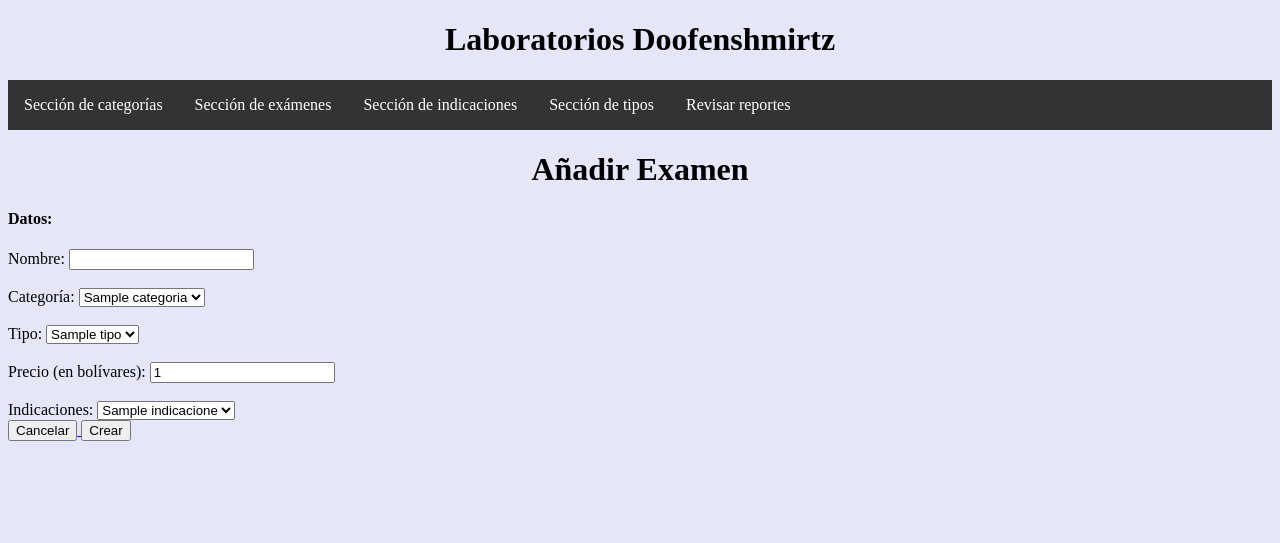
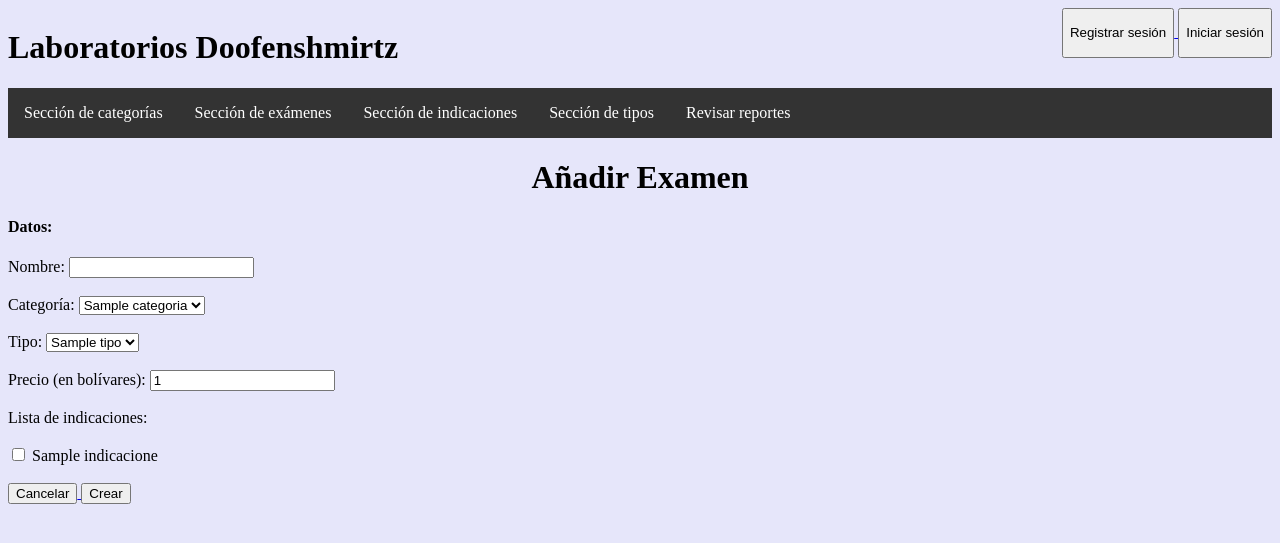
Before and after one commit to Luna-Hazuki2006/Laboratorio_Doofenshmirtz, a Flask app: page /crear_examen in a window 1280 px wide. Shown: the top 543 px of the page. Run offline with Flask 3, Linux system fonts and the light colour scheme; a database or web service that is not in the repository returns one stand-in record (values such as "Sample title").

Commit message:
cositas que si funcionan

```diff
--- a/app.py
+++ b/app.py
@@ -55,14 +55,23 @@
     if request.method == 'POST':
         forma = request.form
         numero = examenes.count_documents({}) + 1
-        pprint(forma['categoria'])
-        pprint(forma['indicacion'])
-        print(forma['tipo'])
-        print(forma['precio'])
-        print(forma['nombre'])
-        pprint(forma['categoria'])
-        pprint(forma['tipo'])
-        pprint(forma['indicacion'])
+        # pprint(forma['categoria'])
+        # pprint(forma['indicacion'])
+        # print(forma['tipo'])
+        # print(forma['precio'])
+        # print(forma['nombre'])
+        # pprint(forma['categoria'])
+        # pprint(forma['tipo'])
+        # pprint(forma['indicacion'])
+        lista = []
+        # for indica in descripciones:
+            # pprint(forma['indicacion'])
+            # if indica['id'] == forma[indica['id']]:
+            #     lista.append(forma[indica['id']])
+            #     pprint(forma[indica['id']])
+        pprint(request.form.getlist('check'))
+        for item in request.form.getlist('check'):
+            lista.append(indicaciones.find_one(item))
         nuevo_examen = {
             'id': 'E' + str(numero),
             'nombre': forma['nombre'],
@@ -106,6 +115,13 @@
         pprint(forma['tipo'])
         pprint(forma['categoria'])
         pprint(forma['indicacion'])
+        lista = []
+        for indica in descripciones:
+            pprint(forma['indicacion'])
+            if indica['id'] == forma[indica['id']]:
+                lista.append(forma[indica['id']])
+                pprint(forma[indica['id']])
+        pprint(lista)
         nuevo_examen = {
             'id': viejo_examen['id'],
             'nombre': forma['nombre'],
@@ -367,11 +383,22 @@
 
 @app.route('/reportes', methods=['GET'])
 def reportes():
+
     return render_template('/reportes/index.html')
 
 @app.route('/registrar_sesion', methods=['GET', 'POST'])
 def registrar_sesion():
+    if request.method == 'POST':
+        forma = request.form
+
     return render_template('/usuarios/registrar_sesion/index.html')
+
+@app.route('/inciar_sesion', methods=['GET', 'POST'])
+def iniciar_sesion():
+    if request.method == 'POST':
+        forma = request.form
+
+    return render_template('/usuarios/iniciar_sesion/index.html')
 
 if __name__ == '__main__':
     app.run(debug=True)
--- a/static/index.js
+++ b/static/index.js
@@ -1,7 +1,7 @@
 const ctx = document.getElementById('myChart');
 
 new Chart(ctx, {
-    type: 'line',
+    type: 'pie',
     data: {
         labels: ['Red', 'Blue', 'Yellow', 'Green', 'Purple', 'Orange'],
         datasets: [{
@@ -18,3 +18,29 @@
         }
     }
 });
+
+const xyValues = [
+    {x:51, y:7},
+    {x:60, y:8},
+    {x:70, y:8},
+    {x:80, y:9},
+    {x:90, y:9},
+    {x:100, y:9},
+    {x:110, y:10},
+    {x:120, y:11},
+    {x:130, y:14},
+    {x:140, y:14},
+    {x:150, y:15}
+  ];
+
+  new Chart("myChart", {
+    type: "scatter",
+    data: {
+      datasets: [{
+        pointRadius: 4,
+        pointBackgroundColor: "rgba(0,0,255,1)",
+        data: xyValues
+      }]
+    },
+    options:{}
+  });
--- a/static/style.css
+++ b/static/style.css
@@ -38,3 +38,12 @@
 li a:hover {
     background-color: #111111;
 }
+
+header {
+    display: flex;
+    justify-content: space-between;
+}
+
+header div button {
+    min-height: calc(100% - 30px);
+}
--- a/templates/base/index.html
+++ b/templates/base/index.html
@@ -3,14 +3,26 @@
 <head>
     <meta charset="UTF-8">
     <meta name="viewport" content="width=device-width, initial-scale=1.0">
+    <!-- <link href="https://fonts.googleapis.com/css?family=Press+Start+2P" rel="stylesheet"> -->
+    <!-- <link href="https://unpkg.com/nes.css/css/nes.css" rel="stylesheet" /> -->
+    <script src="https://cdn.jsdelivr.net/npm/chart.js" defer></script>
     <link rel="stylesheet" href="{{ url_for('static', filename='style.css') }}">
-    <script src="https://cdn.jsdelivr.net/npm/chart.js" defer></script>
     <script src="{{ url_for('static', filename='index.js') }}" defer></script>
     <title>{% block title %}{% endblock %}</title>
 </head>
 <body>
     <header>
-        <h1>Laboratorios Doofenshmirtz</h1>
+        <div>
+            <h1>Laboratorios Doofenshmirtz</h1>
+        </div>
+        <div>
+            <a href="{{ url_for('registrar_sesion') }}">
+                <button type="button">Registrar sesión</button>
+            </a>
+            <a href="{{ url_for('iniciar_sesion') }}">
+                <button type="button">Iniciar sesión</button>
+            </a>
+        </div>
     </header>
     <nav>
         <ul>
--- a/templates/examenes/agregar/index.html
+++ b/templates/examenes/agregar/index.html
@@ -32,12 +32,26 @@
         value="1"
         value="{{ request.form['precio'] }}"
     ><br><br>
+    <div class="separados">
+        <div>
+            <label for="indicacion">Lista de indicaciones: </label>
+        </div><br>
+        <div>
+            {% for indicacion in descripciones %}
+            <input type="checkbox" name="check" value="{{ indicacion['id'] }}" {% if check in checked_items %}checked{% endif %}>
+            <!-- <input type="checkbox" name="box1" value="box1" {{'checked="checked"' if box1 else ""}}/> -->
+            <label for="{{ indicacion['id'] }}">{{ indicacion['nombre'] }}</label><br>
+            {% endfor %}
+        </div>
+        <!-- <div>
             <label for="indicacion">Indicaciones: </label>
             <select name="indicacion" id="indicacion">
             {% for indicacion in descripciones %}
             <option value="{{ indicacion['id'] }}">{{ indicacion['nombre'] }}</option>
             {% endfor %}
             </select>
+        </div> -->
+    </div><br>
     <div>
         <a href="{{ url_for('listar_examenes') }}">
             <button type="button">Cancelar</button>
```
Also changed, not shown: templates/usuarios/iniciar_sesion/index.html (+15 -2 lines), templates/usuarios/registrar_sesion/index.html (+21 -0 lines). Lines whose indentation alone changed are shown as unchanged.
